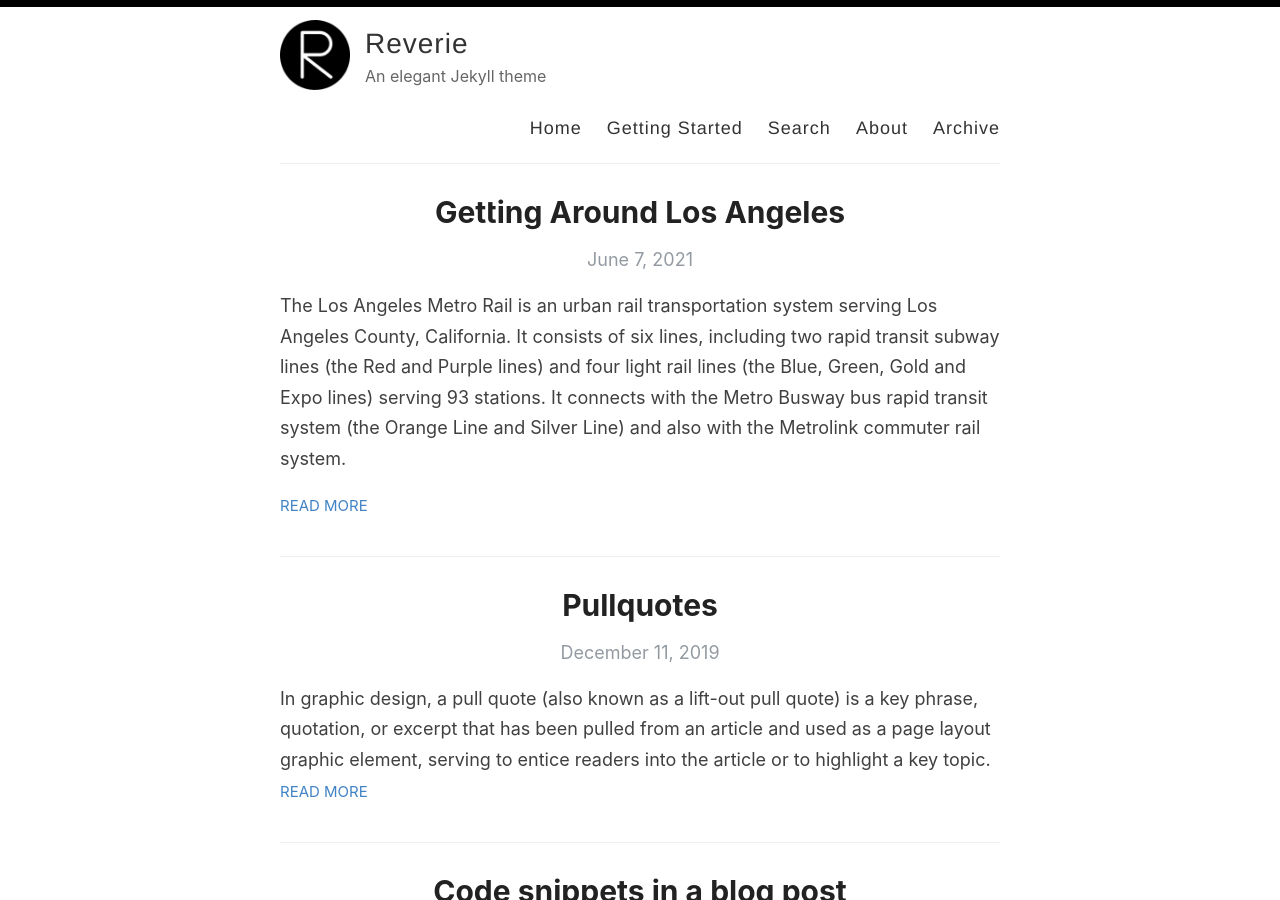
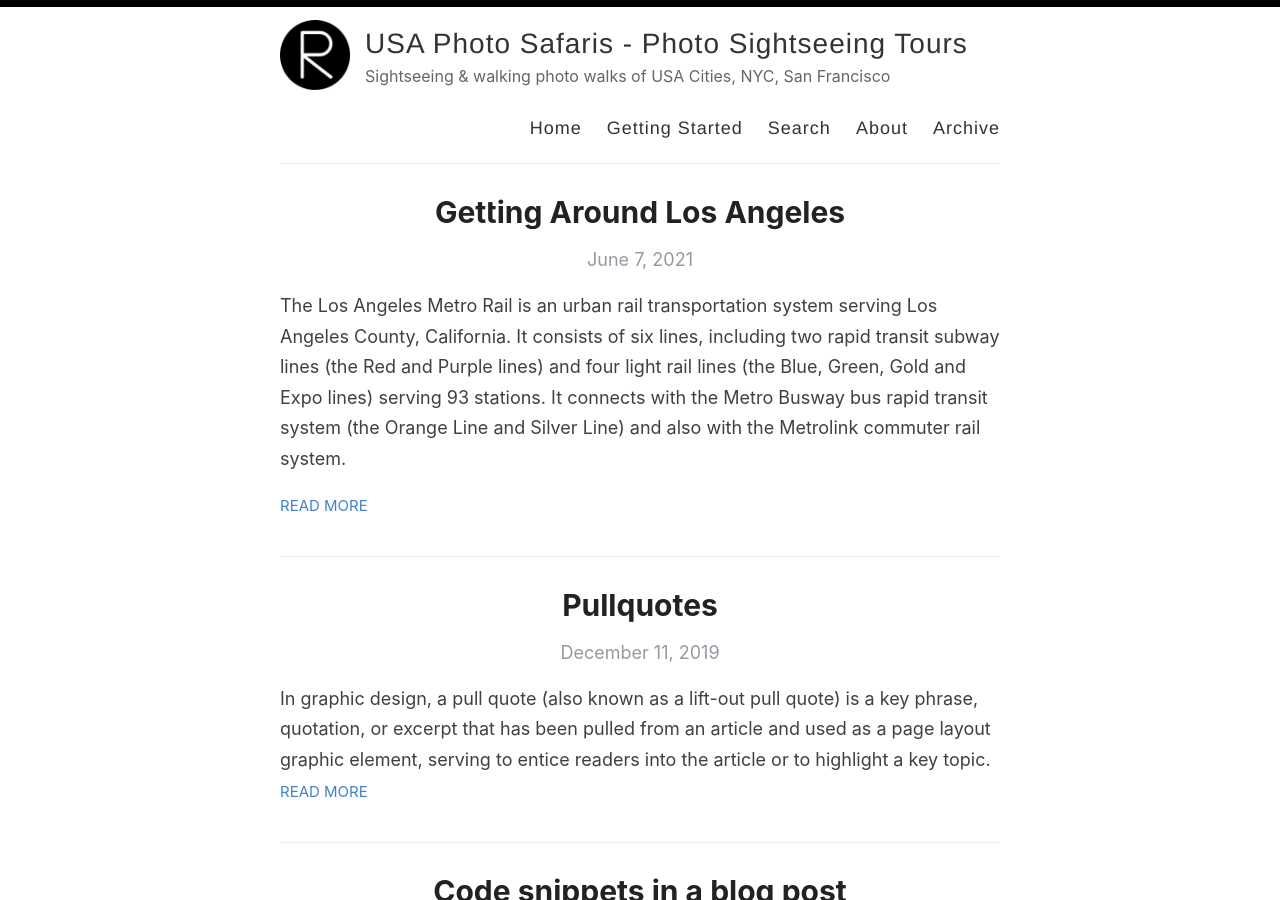
Before and after one commit to Coolweb2go/usaphotosafaris, a Jekyll site: the page built from index.html, in a window 1280 px wide and 900 px high. Built offline with Jekyll 4.4.1, drawn with Linux system fonts in a browser that asks for light colours; the list of posts is cut into pages by our own code.

```diff
--- a/_config.yml
+++ b/_config.yml
@@ -3,13 +3,13 @@
 #
 
 # Name of your site (displayed in the header)
-name: Reverie
+name: USA Photo Safaris - Photo Sightseeing Tours
 
 # Name of the author
-author: Amit Merchant
+author: Elle G
 
 # Short bio or description (displayed in the header)
-description: An elegant Jekyll theme
+description: Sightseeing & walking photo walks of USA Cities, NYC, San Francisco
 
 # URL of your avatar or profile pic (you could use your GitHub profile pic)
 avatar: /images/reverie.png
@@ -46,10 +46,10 @@ google_analytics: UA-43339302-11
 # For newer "GA4" analytics, use the following instead of the "UA" entry above
 #google_analytics_ga4: G-GABC1DEFG
 
-# Your website URL (e.g. http://amitmerchant1990.github.io or http://www.amitmerchant.com)
+# Your website URL (http://usaphotosafaris.com)
 # Used for Sitemap.xml and your RSS feed
-url: http://www.amitmerchant.com/reverie
-enforce_ssl: https://www.amitmerchant.com/reverie
+url: http://www.usaphotosafaris.com/reverie
+enforce_ssl: https://www.usaphotosafaris.com/reverie
 
 # If you're hosting your site at a Project repository on GitHub pages
 # (http://yourusername.github.io/repository-name)
```
